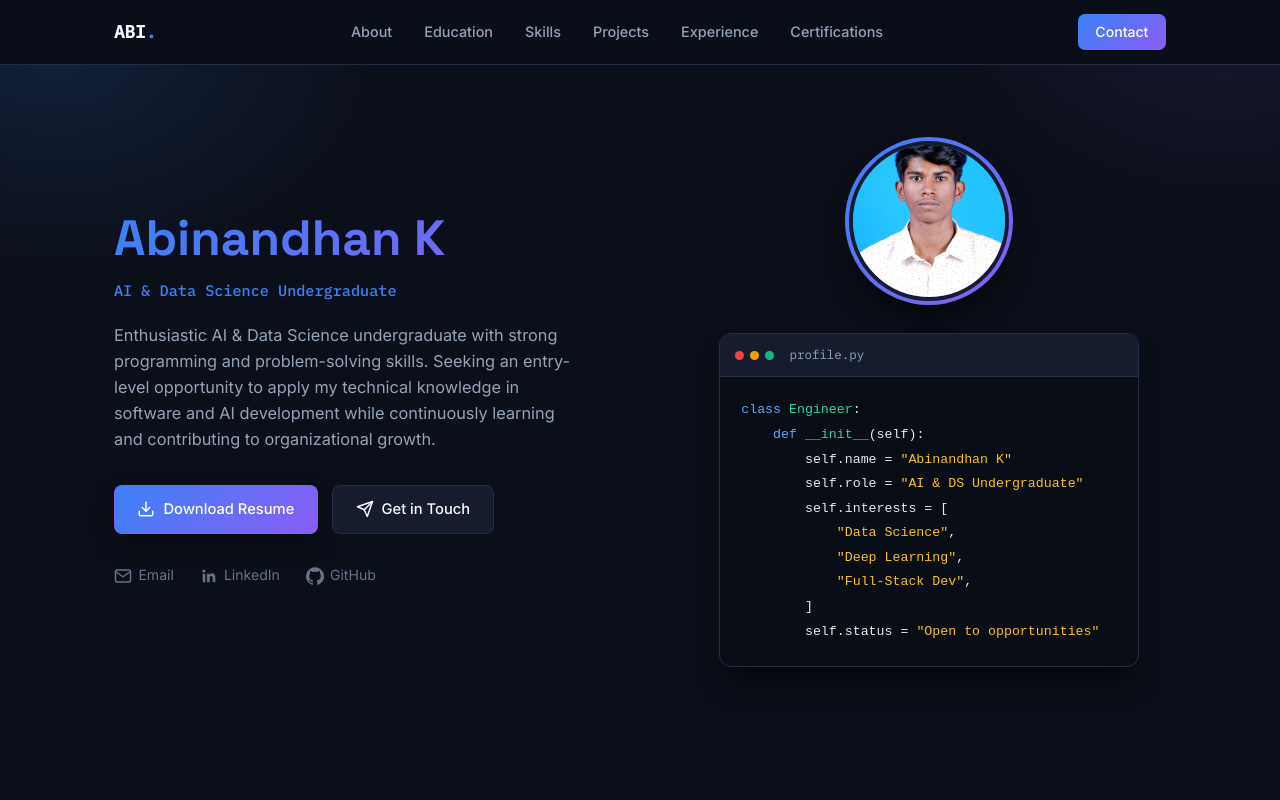
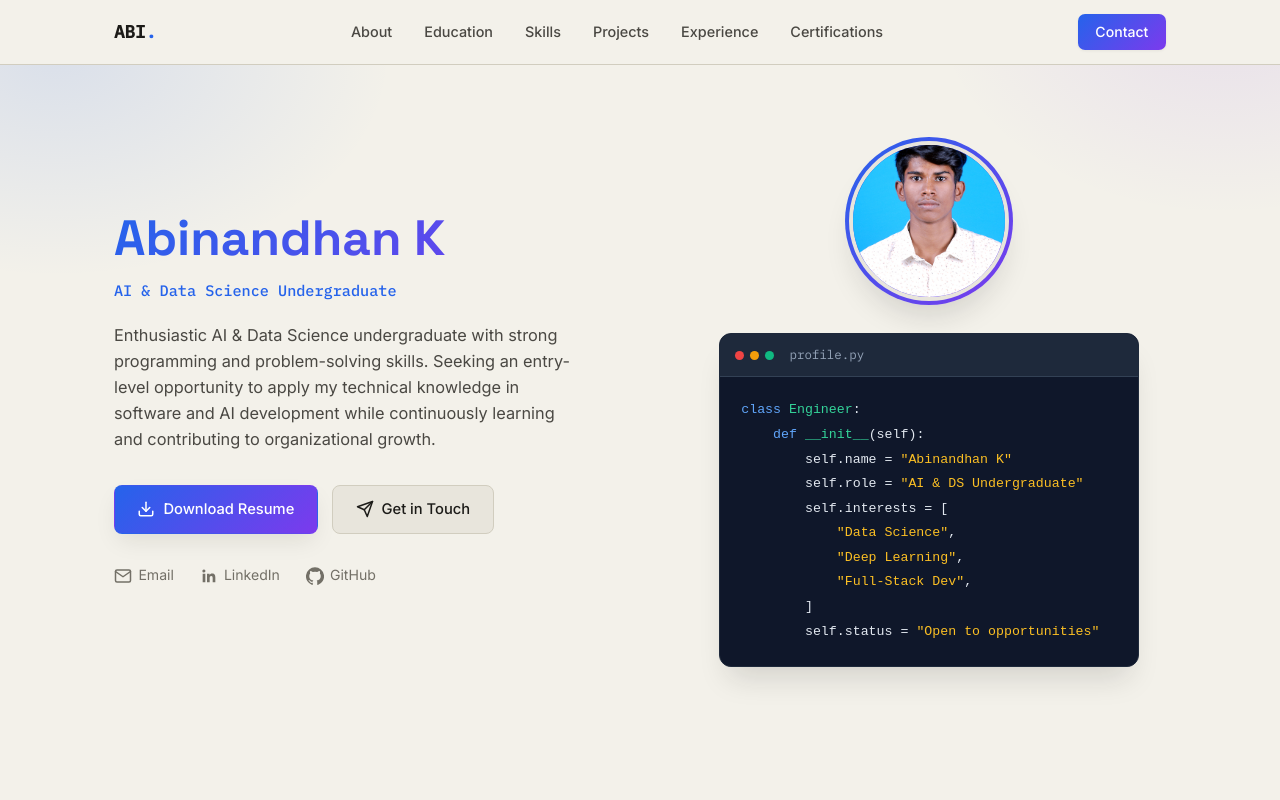
Before and after one commit to Abinandhan-k/abinandhan.k-portfolio, a plain HTML site: page index.html in a window 1280 px wide. Shown: the top 800 px of the page. Drawn offline with Linux system fonts and the light colour scheme.

Commit message:
Update style.css

```diff
--- a/style.css
+++ b/style.css
@@ -1,35 +1,36 @@
 /* ============================================
    DESIGN TOKENS & COLOR PALETTES
    ============================================ */
-:root {
-  /* Ultra-Clean Deep Slate Theme (No stark white surfaces) */
-  --bg: #0B0F19;
-  --surface: #141C2E;
-  --surface-subtle: #1C263B;
-  --border: #232E45;
-  --border-hover: #3E4F73;
 
-  --text-primary: #F8FAFC;
-  --text-secondary: #94A3B8;
-  --text-muted: #64748B;
+/* LIGHT MODE (Default - Warm Linen & Slate Accent) */
+:root, [data-theme="light"] {
+  --bg: #F3F1EA;              /* Warm stone / linen tint */
+  --surface: #E8E5DC;         /* Distinct warm card surface (NO stark white) */
+  --surface-subtle: #DFDCCE;
+  --border: #D1CDBF;
+  --border-hover: #B5B09E;
 
-  --accent: #3B82F6;        /* Modern Blue */
+  --text-primary: #1C1B18;    /* Deep Charcoal */
+  --text-secondary: #4A4843;
+  --text-muted: #737067;
+
+  --accent: #2563EB;          /* Blue */
   --accent-dark: #1D4ED8;
-  --accent-soft: rgba(59, 130, 246, 0.15);
+  --accent-soft: rgba(37, 99, 235, 0.12);
 
-  --accent-2: #8B5CF6;      /* Violet */
-  --accent-2-soft: rgba(139, 92, 246, 0.15);
+  --accent-2: #7C3AED;        /* Violet */
+  --accent-2-soft: rgba(124, 58, 237, 0.12);
 
-  --accent-teal: #10B981;   /* Emerald */
-  --accent-teal-soft: rgba(16, 185, 129, 0.15);
+  --accent-teal: #0D9488;     /* Sage Teal */
+  --accent-teal-soft: rgba(13, 148, 136, 0.12);
 
-  --accent-amber: #F59E0B;  /* Amber */
-  --accent-amber-soft: rgba(245, 158, 11, 0.15);
+  --accent-amber: #D97706;    /* Amber */
+  --accent-amber-soft: rgba(217, 119, 6, 0.12);
 
-  --accent-rose: #F43F5E;   /* Rose */
-  --accent-rose-soft: rgba(244, 63, 94, 0.15);
+  --accent-rose: #E11D48;
+  --accent-rose-soft: rgba(225, 29, 72, 0.12);
 
-  --gradient-brand: linear-gradient(135deg, #3B82F6 0%, #8B5CF6 100%);
+  --gradient-brand: linear-gradient(135deg, #2563EB 0%, #7C3AED 100%);
 
   --font-display: 'Space Grotesk', 'Segoe UI', sans-serif;
   --font-body: 'Inter', 'Segoe UI', sans-serif;
@@ -37,11 +38,34 @@
 
   --max-width: 1100px;
   --radius: 12px;
+  --shadow-sm: 0 1px 3px rgba(28, 27, 24, 0.06);
+  --shadow-md: 0 10px 25px -5px rgba(28, 27, 24, 0.1);
+  --shadow-lg: 0 20px 30px -10px rgba(28, 27, 24, 0.15);
+
+  --transition: 200ms cubic-bezier(0.4, 0, 0.2, 1);
+}
+
+/* DARK MODE OVERRIDES */
+[data-theme="dark"] {
+  --bg: #0D111A;              /* Deep Midnight Slate */
+  --surface: #161C2A;         /* Slate Card */
+  --surface-subtle: #1E2638;
+  --border: #242E42;
+  --border-hover: #374663;
+
+  --text-primary: #F8FAFC;
+  --text-secondary: #94A3B8;
+  --text-muted: #64748B;
+
+  --accent-soft: rgba(37, 99, 235, 0.18);
+  --accent-2-soft: rgba(124, 58, 237, 0.18);
+  --accent-teal-soft: rgba(13, 148, 136, 0.18);
+  --accent-amber-soft: rgba(217, 119, 6, 0.18);
+  --accent-rose-soft: rgba(225, 29, 72, 0.18);
+
   --shadow-sm: 0 1px 3px rgba(0, 0, 0, 0.4);
   --shadow-md: 0 10px 25px -5px rgba(0, 0, 0, 0.5);
   --shadow-lg: 0 20px 30px -10px rgba(0, 0, 0, 0.7);
-
-  --transition: 200ms cubic-bezier(0.4, 0, 0.2, 1);
 }
 
 /* ============================================
@@ -58,6 +82,7 @@ body {
   line-height: 1.6;
   -webkit-font-smoothing: antialiased;
   overflow-x: hidden;
+  transition: background-color var(--transition), color var(--transition);
 }
 h1, h2, h3 { font-family: var(--font-display); margin: 0; color: var(--text-primary); }
 p { margin: 0; }
@@ -106,6 +131,7 @@ button:focus-visible {
   background: var(--surface);
   border-top: 1px solid var(--border);
   border-bottom: 1px solid var(--border);
+  transition: background-color var(--transition), border-color var(--transition);
 }
 
 .section-title {
@@ -123,15 +149,16 @@ button:focus-visible {
 }
 
 /* ============================================
-   HEADER & NAVIGATION
+   HEADER & LOGO TOGGLE
    ============================================ */
 .site-header {
   position: sticky;
   top: 0;
   z-index: 100;
-  background: rgba(11, 15, 25, 0.85);
+  background: var(--bg);
   backdrop-filter: saturate(180%) blur(12px);
   border-bottom: 1px solid var(--border);
+  transition: background-color var(--transition), border-color var(--transition);
 }
 
 .nav {
@@ -146,7 +173,14 @@ button:focus-visible {
   font-weight: 600;
   font-size: 1.1rem;
   color: var(--text-primary);
+  cursor: pointer;
   user-select: none;
+  transition: transform var(--transition), opacity var(--transition);
+}
+
+.nav-logo:hover {
+  transform: scale(1.05);
+  opacity: 0.9;
 }
 
 .nav-logo-dot { color: var(--accent); }
@@ -211,8 +245,8 @@ button:focus-visible {
   inset: -20% -10% auto -10%;
   height: 620px;
   background:
-    radial-gradient(480px 320px at 12% 20%, rgba(59, 130, 246, 0.15), transparent 70%),
-    radial-gradient(420px 320px at 88% 10%, rgba(139, 92, 246, 0.12), transparent 70%);
+    radial-gradient(480px 320px at 12% 20%, rgba(37, 99, 235, 0.12), transparent 70%),
+    radial-gradient(420px 320px at 88% 10%, rgba(124, 58, 237, 0.10), transparent 70%);
   pointer-events: none;
   z-index: 0;
 }
@@ -321,19 +355,19 @@ button:focus-visible {
 .code-card {
   width: 100%;
   max-width: 420px;
-  background: #090D16;
+  background: #0F172A;
   border-radius: var(--radius);
   box-shadow: var(--shadow-lg);
   overflow: hidden;
-  border: 1px solid var(--border);
+  border: 1px solid #1E293B;
 }
 .code-card-bar {
   display: flex;
   align-items: center;
   gap: 6px;
   padding: 0.7rem 0.9rem;
-  background: #141C2E;
-  border-bottom: 1px solid var(--border);
+  background: #1E293B;
+  border-bottom: 1px solid #334155;
 }
 .dot { width: 9px; height: 9px; border-radius: 50%; display: inline-block; }
 .dot-a { background: #EF4444; }
@@ -434,7 +468,7 @@ button:focus-visible {
 .timeline-meta { color: var(--text-muted); font-size: 0.88rem; margin-top: 0.2rem; }
 
 /* ============================================
-   SLATE CARDS (Skills, Projects, Experience, Contact)
+   SKILLS & CARDS
    ============================================ */
 .skills-grid {
   display: grid;
@@ -449,7 +483,7 @@ button:focus-visible {
   border-radius: var(--radius);
   padding: 1.1rem 1.25rem;
   box-shadow: var(--shadow-sm);
-  transition: transform var(--transition), border-color var(--transition), box-shadow var(--transition);
+  transition: transform var(--transition), border-color var(--transition), box-shadow var(--transition), background-color var(--transition);
 }
 
 .skill-card:hover {
@@ -480,8 +514,7 @@ button:focus-visible {
   gap: 0.4rem;
   font-family: var(--font-mono);
   font-size: 0.76rem;
-  background: var(--surface-subtle);
-  border: 1px solid var(--border);
+  background: var(--accent-soft);
   color: var(--text-primary);
   padding: 0.3rem 0.65rem;
   border-radius: 6px;
@@ -504,7 +537,7 @@ button:focus-visible {
   border-radius: var(--radius);
   padding: 1.35rem 1.45rem;
   box-shadow: var(--shadow-sm);
-  transition: transform var(--transition), border-color var(--transition), box-shadow var(--transition);
+  transition: transform var(--transition), border-color var(--transition), box-shadow var(--transition), background-color var(--transition);
 }
 
 .project-card:hover {
@@ -597,7 +630,7 @@ button:focus-visible {
   border-radius: var(--radius);
   padding: 0.9rem 1.1rem;
   box-shadow: var(--shadow-sm);
-  transition: transform var(--transition), border-color var(--transition), box-shadow var(--transition);
+  transition: transform var(--transition), border-color var(--transition), box-shadow var(--transition), background-color var(--transition);
 }
 
 .contact-card:hover {
@@ -655,6 +688,7 @@ button:focus-visible {
   font-size: 0.85rem;
   border-top: 1px solid var(--border);
   background: var(--surface);
+  transition: background-color var(--transition), border-color var(--transition);
 }
 
 /* ============================================
```
